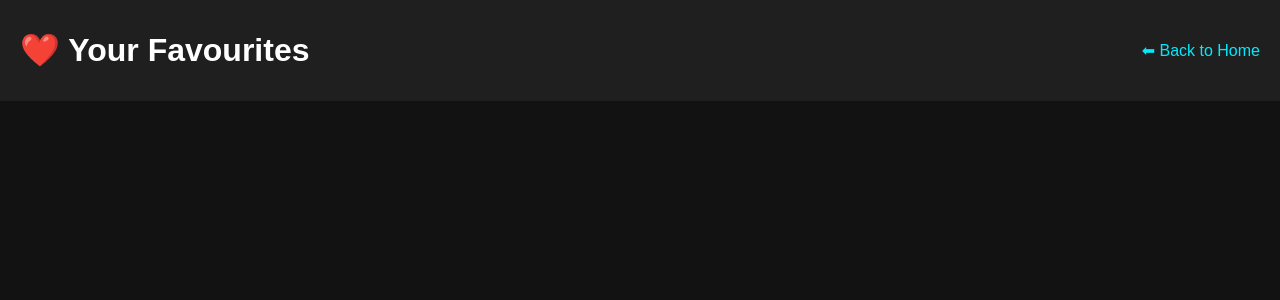
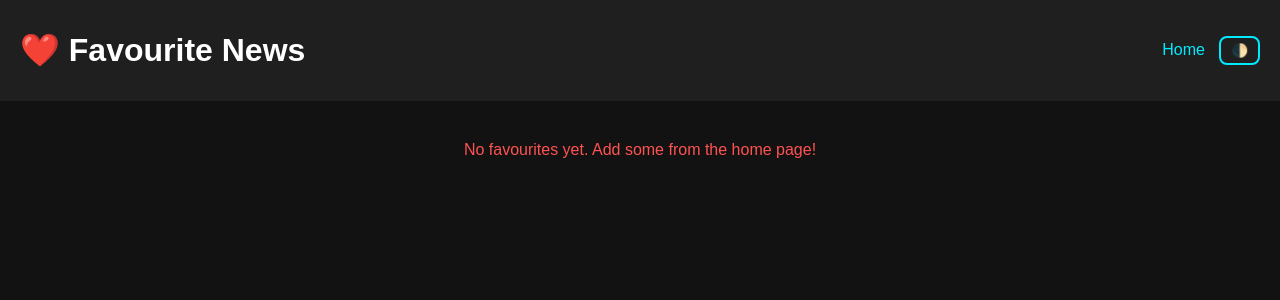
Before and after one commit to priyam-1777/live-news-app, a Flask app: template templates/favorites.html in a window 1280 px wide. Shown: the top 300 px of the page. Run offline with Flask 3, Linux system fonts and the light colour scheme; the template is opened without the code that fills it, so the values that code supplies are empty.

Commit message:
Update favorites.html

```diff
--- a/templates/favorites.html
+++ b/templates/favorites.html
@@ -1,20 +1,31 @@
 <!DOCTYPE html>
 <html lang="en">
 <head>
-<meta charset="UTF-8">
-<meta name="viewport" content="width=device-width, initial-scale=1.0">
-<title>❤️ Favourites</title>
-<link rel="stylesheet" href="{{ url_for('static', filename='style.css') }}">
-<script defer src="{{ url_for('static', filename='script.js') }}"></script>
+  <meta charset="UTF-8">
+  <meta name="viewport" content="width=device-width, initial-scale=1.0">
+  <title>❤️ Favourite News</title>
+  <link rel="stylesheet" href="{{ url_for('static', filename='style.css') }}">
+  <script defer src="{{ url_for('static', filename='script.js') }}"></script>
 </head>
 <body>
 
 <header>
-  <h1>❤️ Your Favourites</h1>
-  <a href="/">⬅ Back to Home</a>
+  <h1>❤️ Favourite News</h1>
+  <nav>
+    <a href="/">Home</a>
+    <button id="theme-toggle">🌓</button>
+  </nav>
 </header>
 
-<div id="fav-container" class="news-container"></div>
+<div id="fav-container" class="news-container">
+  <!-- Favourite news cards will be injected here by script.js -->
+</div>
+
+{% if not articles %}
+<p class="message" style="text-align:center; margin-top:20px;">
+  No favourites yet. Add some from the home page!
+</p>
+{% endif %}
 
 </body>
 </html>
```
